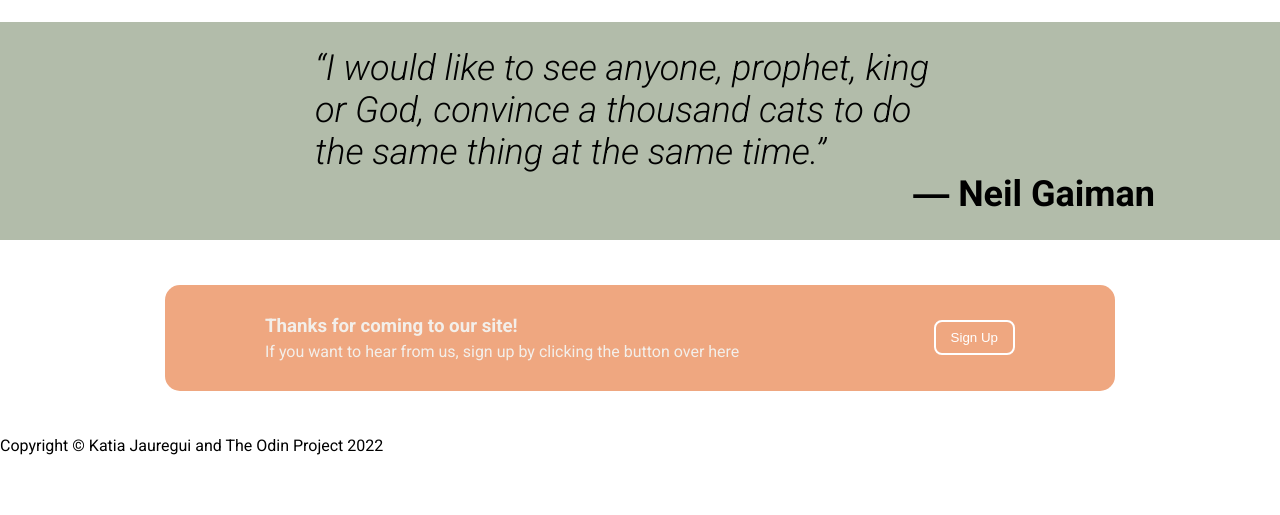
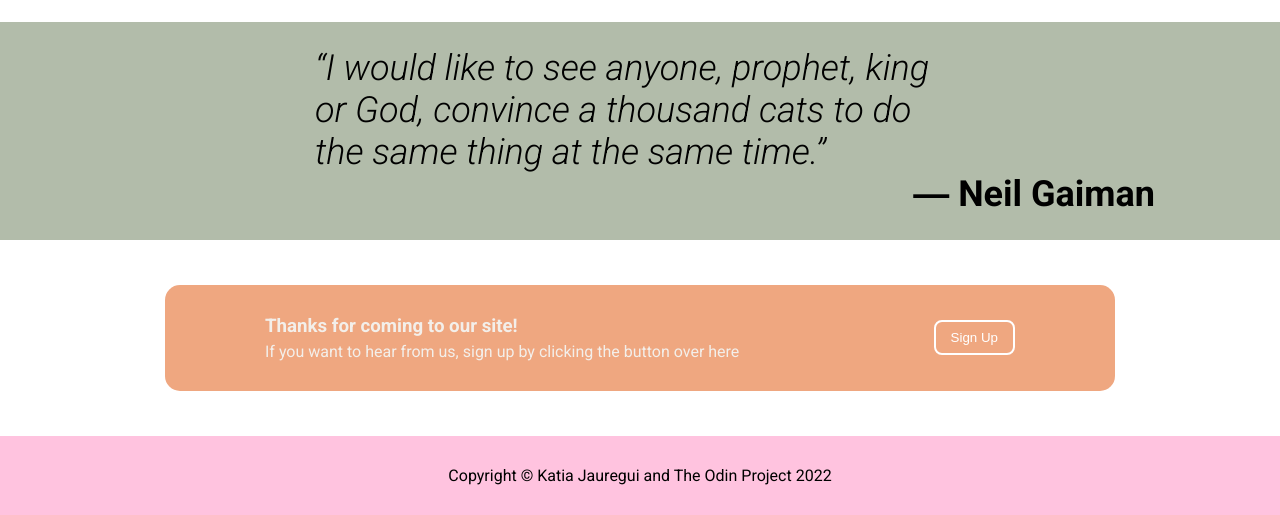
Before and after one commit to KatJauregui89/landing-page, a plain HTML site: page index.html in a window 1280 px wide. Shown: the part 651-1166 px from the top of the page. Before the commit the page ends 1125 px from the top, so only its background shows below. Drawn offline with Linux system fonts and the light colour scheme.

Commit message:
Add style to footer

```diff
--- a/index.html
+++ b/index.html
@@ -84,8 +84,6 @@
             Copyright &#169; Katia Jauregui and The Odin Project 2022
         </footer>
     </div>
-    <a href='https://www.freepik.es/vectores/gato-lentes'>Vector de gato con lentes creado por catalyststuff -
-        www.freepik.es</a>
 </body>
 
 </html>
--- a/style.css
+++ b/style.css
@@ -172,4 +172,7 @@ h3 {
 
 .footer {
     display: flex;
+    justify-content: center;
+    background-color: rgb(255, 195, 223);
+    padding: 30px;
 }
```
